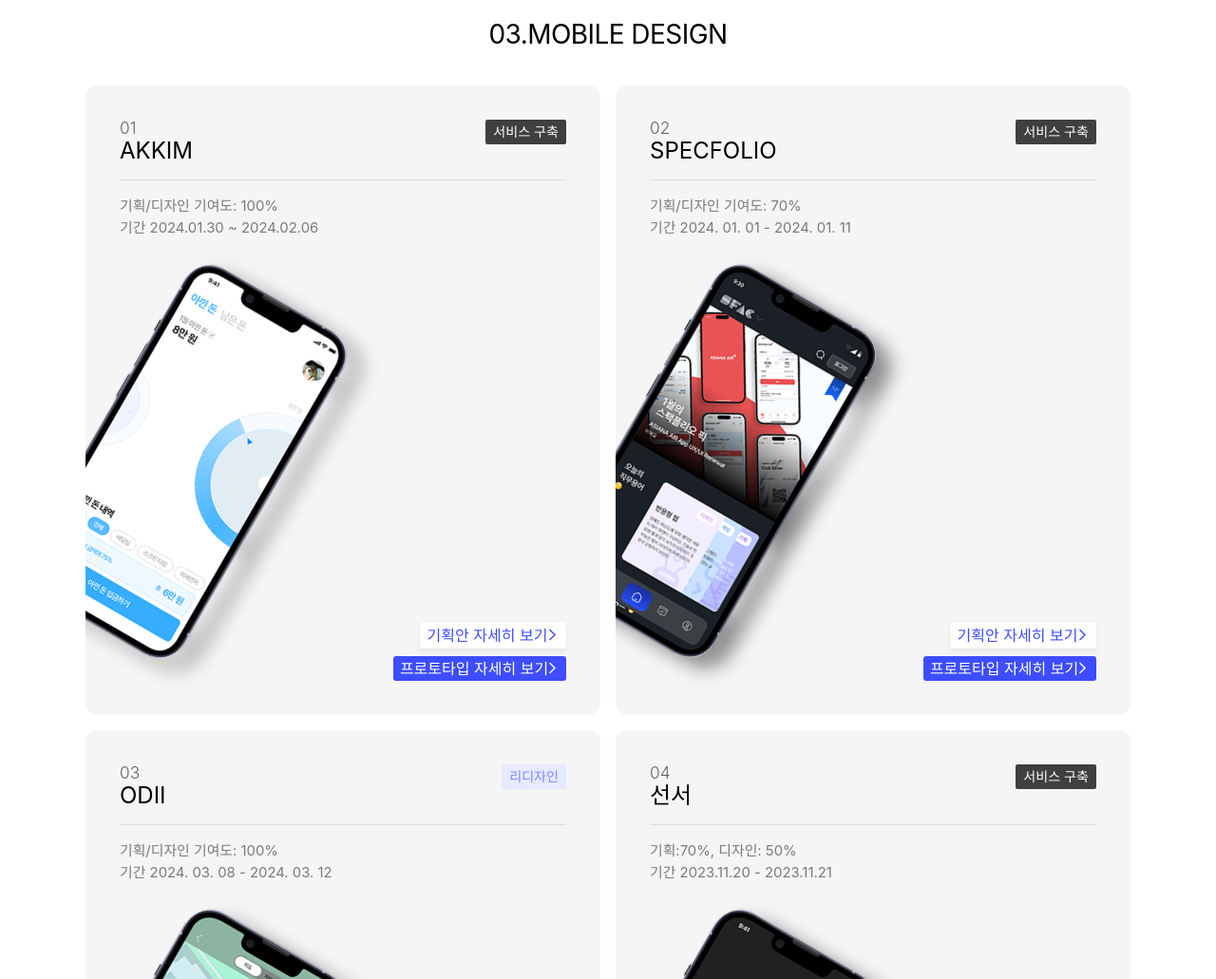
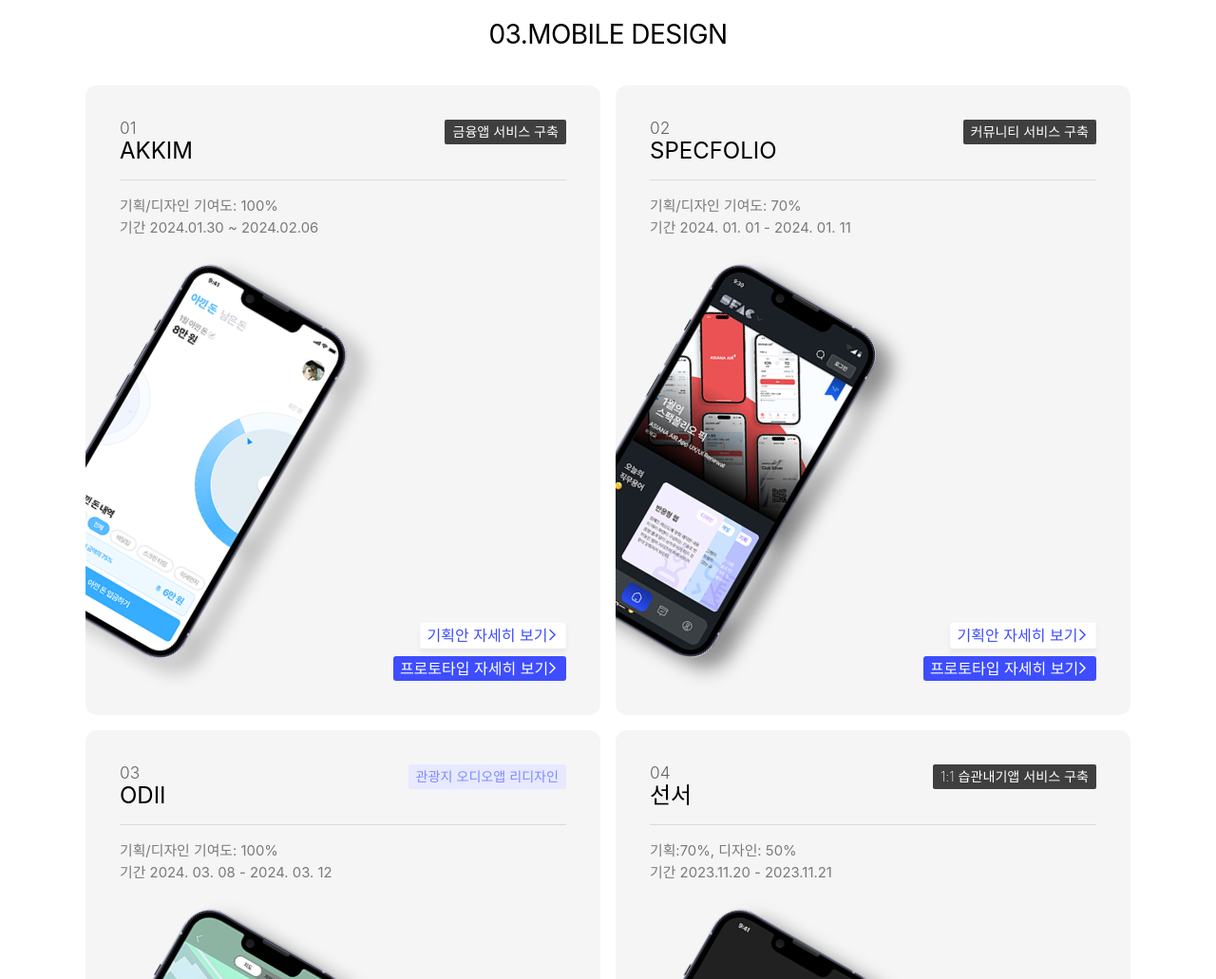
Before and after one commit to k-minhee/MINHEE_PORTFOLIO, a plain HTML site: page index.html in a window 1280 px wide. Shown: the part 2820-3851 px from the top of the page at 95% size. Drawn offline with nearby package versions, Linux system fonts and the light colour scheme; a web font is replaced by a local one.

Commit message:
Add files via upload

```diff
--- a/index.html
+++ b/index.html
@@ -232,7 +232,7 @@
                         <div class="m_content_top">
                             <div class="m_title">
                                 <h2><span class="portfolio_num">01</span><em class="portfolio_title">AKKIM</em></h2>
-                                <p class="design_tag build">서비스 구축</p>
+                                <p class="design_tag build">금융앱 서비스 구축</p>
                             </div>
                             <div class="info">
                                 <p>기획/디자인 기여도: 100%</p>
@@ -254,7 +254,7 @@
                         <div class="m_content_top">
                             <div class="m_title">
                                 <h2><span class="portfolio_num">02</span><em class="portfolio_title">SPECFOLIO</em></h2>
-                                <p class="design_tag build">서비스 구축</p>
+                                <p class="design_tag build">커뮤니티 서비스 구축</p>
                             </div>
                             <div class="info">
                                 <p>기획/디자인 기여도: 70%</p>
@@ -276,7 +276,7 @@
                         <div class="m_content_top">
                             <div class="m_title">
                                 <h2><span class="portfolio_num">03</span><em class="portfolio_title">ODII</em></h2>
-                                <p class="design_tag redesign">리디자인</p>
+                                <p class="design_tag redesign">관광지 오디오앱 리디자인</p>
                             </div>
                             <div class="info">
                                 <p>기획/디자인 기여도: 100%</p>
@@ -298,7 +298,7 @@
                         <div class="m_content_top">
                             <div class="m_title">
                                 <h2><span class="portfolio_num">04</span><em class="portfolio_title">선서</em></h2>
-                                <p class="design_tag build">서비스 구축</p>
+                                <p class="design_tag build">1:1 습관내기앱 서비스 구축</p>
                             </div>
                             <div class="info">
                                 <p>기획:70%, 디자인: 50%</p>
```
